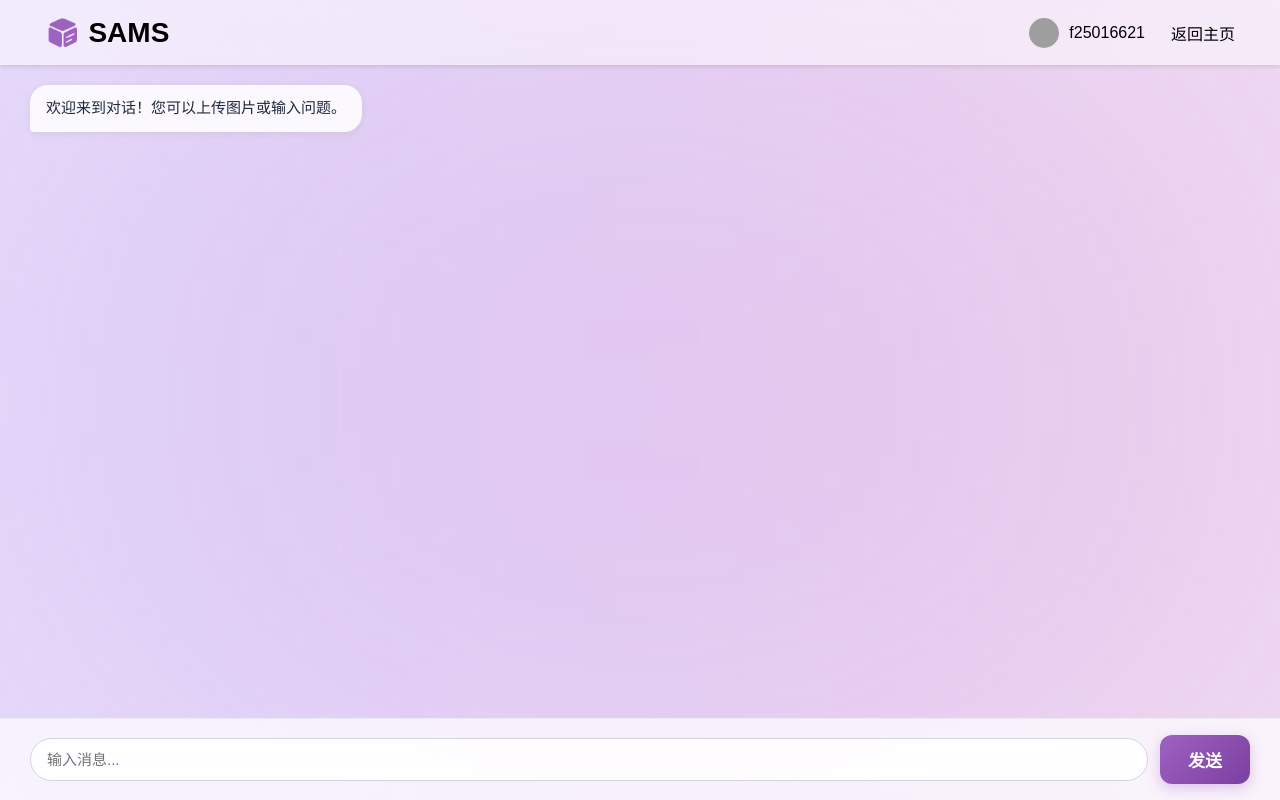
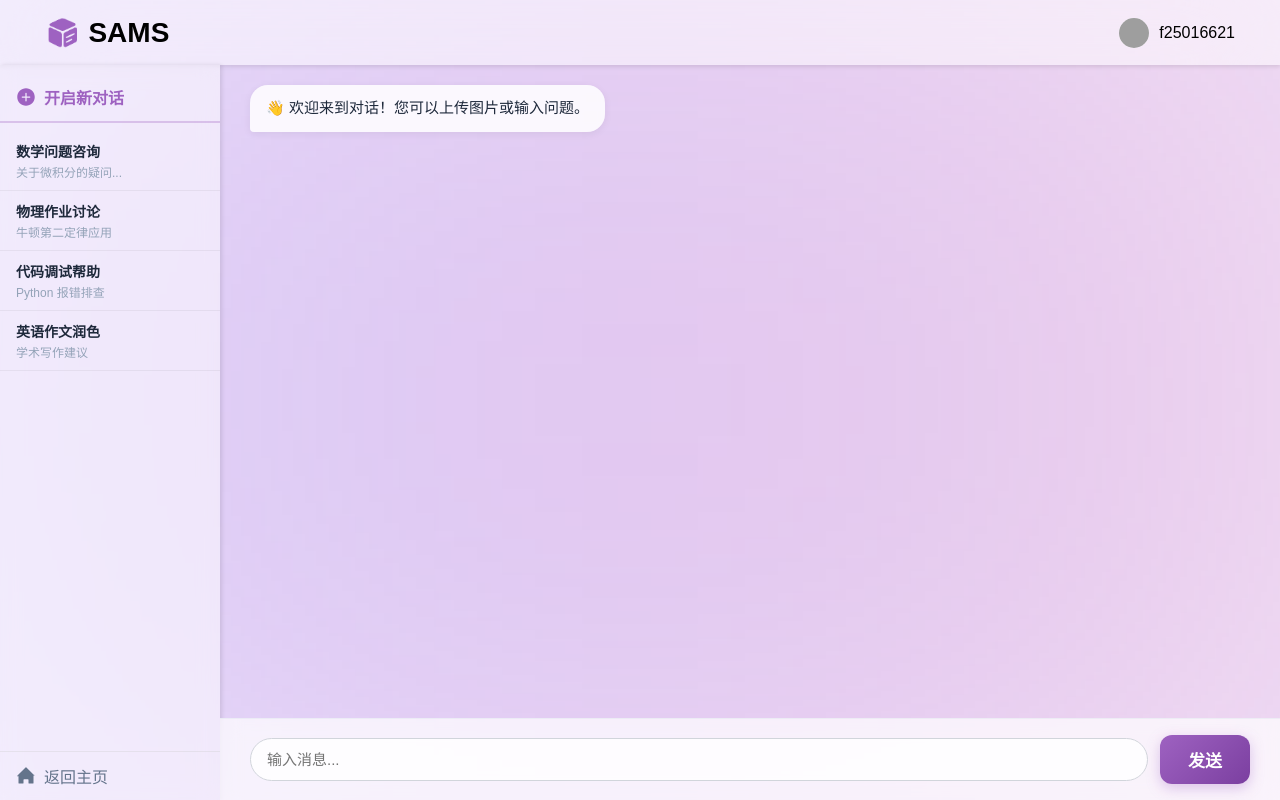
Before and after one commit to Billy216/IntelliLearn, a Flask app: page /chat in a window 1280 px wide. Run offline with Flask 3, Linux system fonts and the light colour scheme; a user stored in the database is signed in; grey boxes are pictures that could not be loaded.

Commit message:
新对话与历史对话

```diff
--- a/static/css/chat.css
+++ b/static/css/chat.css
@@ -1,9 +1,115 @@
-/* ===== 聊天容器 ===== */
+/* ===== 聊天布局容器 ===== */
+.chat-layout {
+    display: flex;
+    min-height: calc(100vh - 65px); /* 与 home 一致，减去顶部导航高度 */
+    width: 100%;
+}
+
+/* ===== 侧边栏 ===== */
+.chat-sidebar {
+    width: 220px;
+    min-width: 220px;
+    height: calc(100vh - 65px);
+    background-color: rgba(255, 255, 255, 0.5);
+    backdrop-filter: blur(10px);
+    box-shadow: 2px 0 4px rgba(0, 0, 0, 0.1);
+    overflow-y: auto;
+    display: flex;
+    flex-direction: column;
+    padding-top: 8px;
+    flex-shrink: 0;
+}
+
+/* 侧边栏公共条目样式 */
+.chat-sidebar-item {
+    padding: 12px 16px;
+    font-size: 16px;
+    border-bottom: 1px solid rgba(200, 200, 200, 0.3);
+    display: flex;
+    align-items: center;
+    cursor: pointer;
+    transition: background 0.25s, color 0.25s;
+    color: #333;
+    text-decoration: none;
+    background: transparent;
+    border: none;
+    width: 100%;
+    text-align: left;
+    font-family: inherit;
+}
+
+.chat-sidebar-item:hover {
+    background: rgba(158, 98, 193, 0.12);
+    color: #7c65dd;
+}
+
+/* “开启新对话”特殊样式 */
+.new-chat {
+    font-weight: 600;
+    color: #9e62c1;
+    border-bottom: 2px solid rgba(158, 98, 193, 0.3);
+    margin-bottom: 4px;
+}
+.new-chat:hover {
+    background: rgba(158, 98, 193, 0.15);
+    color: #7b3fa0;
+}
+
+/* 对话列表容器 */
+.chat-sidebar-list {
+    flex: 1;
+    overflow-y: auto;
+    padding: 4px 0;
+}
+
+/* 对话条目 */
+.conversation {
+    flex-direction: column;
+    align-items: flex-start;
+    padding: 10px 16px;
+    border-bottom: 1px solid rgba(0, 0, 0, 0.05);
+}
+.conversation .conv-title {
+    font-weight: 600;
+    font-size: 14px;
+    color: #1e293b;
+}
+.conversation .conv-preview {
+    font-size: 12px;
+    color: #94a3b8;
+    margin-top: 2px;
+    white-space: nowrap;
+    overflow: hidden;
+    text-overflow: ellipsis;
+    max-width: 100%;
+}
+.conversation:hover {
+    background: rgba(158, 98, 193, 0.08);
+}
+.conversation.active {
+    background: rgba(158, 98, 193, 0.15);
+    border-left: 3px solid #9e62c1;
+}
+
+/* 返回主页 */
+.back-home {
+    margin-top: auto;
+    border-top: 1px solid rgba(200, 200, 200, 0.3);
+    color: #64748b;
+    font-weight: 500;
+}
+.back-home:hover {
+    background: rgba(158, 98, 193, 0.1);
+    color: #9e62c1;
+}
+
+/* ===== 聊天容器（右侧） ===== */
 .chat-container {
+    flex: 1;
     display: flex;
     flex-direction: column;
     min-height: calc(100vh - 65px);
-    background: transparent; /* 让背景光晕透出 */
+    background: transparent;
     padding: 0;
 }
 
--- a/static/js/chat.js
+++ b/static/js/chat.js
@@ -1,13 +1,25 @@
 (function() {
     const urlParams = new URLSearchParams(window.location.search);
     const imageUrl = urlParams.get('img') || '';
+    const convId = urlParams.get('conv') || null;
 
     let messages = [];
+    let currentConversationId = convId ? parseInt(convId) : null; // 当前对话ID
+
     const container = document.getElementById('messagesContainer');
     const input = document.getElementById('messageInput');
     const sendBtn = document.getElementById('sendBtn');
+    const conversationListEl = document.getElementById('conversationList');
 
-    // 在聊天区添加一条消息
+    // ======================== 本地默认数据（接口未就绪时兜底） ========================
+    const FALLBACK_CONVERSATIONS = [
+        { id: 1, title: '数学问题咨询', preview: '关于微积分的疑问...', updated_at: '2026-08-10 14:32' },
+        { id: 2, title: '物理作业讨论', preview: '牛顿第二定律应用', updated_at: '2026-08-09 10:15' },
+        { id: 3, title: '代码调试帮助', preview: 'Python 报错排查', updated_at: '2026-08-08 22:01' },
+        { id: 4, title: '英语作文润色', preview: '学术写作建议', updated_at: '2026-08-07 09:43' }
+    ];
+
+    // ======================== 工具函数 ========================
     function addMessage(role, content, imgUrl = '') {
         const msgDiv = document.createElement('div');
         msgDiv.className = `message ${role}`;
@@ -29,7 +41,114 @@
         container.scrollTop = container.scrollHeight;
     }
 
-    // 发送消息（含自动和手动）
+    function showToast(msg) {
+        // 简单提示，可自行替换为好看的 toast
+        alert(msg);
+    }
+
+    // ======================== 接口1：获取对话列表（侧边栏渲染） ========================
+    function loadConversationList() {
+        fetch('/api/conversations', {
+            method: 'GET',
+            credentials: 'same-origin' // 携带 session cookie
+        })
+        .then(res => {
+            if (!res.ok) throw new Error('接口未就绪');
+            return res.json();
+        })
+        .then(data => {
+            if (data.success && data.data && data.data.length > 0) {
+                renderConversationList(data.data);
+            } else {
+                // 后端返回空列表，使用兜底数据
+                renderConversationList(FALLBACK_CONVERSATIONS);
+            }
+        })
+        .catch(() => {
+            // 接口报错（如404），使用兜底数据
+            renderConversationList(FALLBACK_CONVERSATIONS);
+        });
+    }
+
+    function renderConversationList(convs) {
+        conversationListEl.innerHTML = '';
+        convs.forEach(conv => {
+            const div = document.createElement('div');
+            div.className = 'chat-sidebar-item conversation';
+            div.dataset.id = conv.id;
+            // 高亮当前选中的对话
+            if (currentConversationId === conv.id) {
+                div.classList.add('active');
+            }
+            div.innerHTML = `
+                <span class="conv-title">${conv.title}</span>
+                <span class="conv-preview">${conv.preview || ''}</span>
+            `;
+            // 绑定点击事件（加载历史消息）
+            div.addEventListener('click', function() {
+                loadConversationDetail(conv.id);
+            });
+            conversationListEl.appendChild(div);
+        });
+    }
+
+    // ======================== 接口2：加载指定对话的历史消息 ========================
+    function loadConversationDetail(id) {
+        // 高亮切换
+        document.querySelectorAll('.conversation').forEach(el => el.classList.remove('active'));
+        const target = document.querySelector(`.conversation[data-id="${id}"]`);
+        if (target) target.classList.add('active');
+
+        currentConversationId = id;
+        // 更新 URL 参数（便于刷新保留状态）
+        if (window.history && window.history.pushState) {
+            const params = new URLSearchParams();
+            if (imageUrl) params.set('img', imageUrl);
+            params.set('conv', id);
+            window.history.pushState({}, '', window.location.pathname + '?' + params.toString());
+        }
+
+        // 清空当前消息区
+        container.innerHTML = '';
+        messages = [];
+
+        // 请求后端获取历史
+        fetch(`/api/conversations/${id}`, {
+            method: 'GET',
+            credentials: 'same-origin'
+        })
+        .then(res => {
+            if (!res.ok) throw new Error('接口未就绪');
+            return res.json();
+        })
+        .then(data => {
+            if (data.success && data.data && data.data.messages) {
+                const history = data.data.messages;
+                if (history.length === 0) {
+                    addMessage('assistant', '该对话暂无消息，开始提问吧！');
+                } else {
+                    history.forEach(msg => {
+                        addMessage(msg.role, msg.content);
+                        messages.push(msg); // 同步本地上下文
+                    });
+                }
+            } else {
+                // 接口返回空或格式不对，用演示数据占位
+                addMessage('assistant', `已加载对话 ID ${id}（演示数据，请后端实现接口后替换）`);
+                // 给两条模拟消息方便预览
+                addMessage('user', '你好，请问这道题怎么解？');
+                addMessage('assistant', '请把题目发给我看看～');
+            }
+        })
+        .catch(() => {
+            // 接口未实现，用模拟数据
+            addMessage('assistant', `已加载对话 ID ${id}（接口未实现，当前为本地演示数据）`);
+            addMessage('user', '示例问题：什么是人工智能？');
+            addMessage('assistant', '人工智能是研究、开发用于模拟、延伸和扩展人类智能的理论...');
+        });
+    }
+
+    // ======================== 接口3：发送消息（核心） ========================
     function sendMessage(text) {
         if (!text.trim() && !imageUrl) return;
         const userMsg = text.trim() || '请分析这张图片';
@@ -39,20 +158,36 @@
         sendBtn.disabled = true;
         sendBtn.textContent = '发送中...';
 
+        // 组装请求体，附带当前对话ID（若存在）
+        const payload = {
+            image_url: imageUrl || '',
+            messages: messages
+        };
+        if (currentConversationId) {
+            payload.conversation_id = currentConversationId;
+        }
+
         fetch('/api/chat', {
             method: 'POST',
             headers: { 'Content-Type': 'application/json' },
-            body: JSON.stringify({ image_url: imageUrl, messages: messages })
+            credentials: 'same-origin',
+            body: JSON.stringify(payload)
         })
         .then(res => res.json())
         .then(data => {
             sendBtn.disabled = false;
             sendBtn.textContent = '发送';
-            if (data.reply) {
+            if (data.success && data.reply) {
+                // 如果后端返回了新的 conversation_id，更新本地
+                if (data.conversation_id) {
+                    currentConversationId = data.conversation_id;
+                    // 同时刷新侧边栏列表（新对话会出现）
+                    loadConversationList();
+                }
                 messages.push({ role: 'assistant', content: data.reply });
                 addMessage('assistant', data.reply);
             } else {
-                addMessage('assistant', '抱歉，我没有收到回复。');
+                addMessage('assistant', data.message || '抱歉，我没有收到有效回复。');
             }
         })
         .catch(err => {
@@ -63,16 +198,48 @@
         });
     }
 
-    // 初始化
+    // ======================== 开启新对话 ========================
+    function startNewChat() {
+        messages = [];
+        container.innerHTML = '';
+        currentConversationId = null;
+        // 清除高亮
+        document.querySelectorAll('.conversation').forEach(el => el.classList.remove('active'));
+        // 清除 URL 中的 conv 参数
+        if (window.history && window.history.pushState) {
+            const params = new URLSearchParams();
+            if (imageUrl) params.set('img', imageUrl);
+            window.history.pushState({}, '', window.location.pathname + (params.toString() ? '?' + params.toString() : ''));
+        }
+        addMessage('assistant', '✨ 新对话已开启，请问有什么可以帮您？');
+    }
+
+    // ======================== 初始化 ========================
     function init() {
-        if (imageUrl) {
-            addMessage('assistant', '收到图片，正在分析...');
+        // 1. 加载对话列表
+        loadConversationList();
+
+        // 2. 根据 URL 参数决定初始内容
+        if (currentConversationId) {
+            // 有 conv 参数，加载指定对话
+            loadConversationDetail(currentConversationId);
+        } else if (imageUrl) {
+            // 有图片，自动分析
+            addMessage('assistant', '📷 收到图片，正在分析...');
             setTimeout(() => {
                 sendMessage('请分析这张图片');
             }, 300);
         } else {
-            addMessage('assistant', '欢迎来到对话！您可以上传图片或输入问题。');
+            // 默认欢迎
+            addMessage('assistant', '👋 欢迎来到对话！您可以上传图片或输入问题。');
         }
+
+        // 3. 绑定事件
+        document.getElementById('newChatBtn').addEventListener('click', startNewChat);
+
+        document.getElementById('backHomeBtn').addEventListener('click', function() {
+            window.location.href = '/home';
+        });
 
         sendBtn.addEventListener('click', function() {
             const text = input.value.trim();
@@ -89,5 +256,10 @@
         });
     }
 
-    init();
+    // 页面加载完成后初始化
+    if (document.readyState === 'loading') {
+        document.addEventListener('DOMContentLoaded', init);
+    } else {
+        init();
+    }
 })();
--- a/templates/chat.html
+++ b/templates/chat.html
@@ -10,7 +10,7 @@
 </head>
 <body>
     <div class="main">
-        <!-- 顶部导航（完全复用 home） -->
+        <!-- 顶部导航（与 home 一致，但去掉“返回主页”链接） -->
         <div class="top_nav">
             <a href="/home">
                 <div class="logo">
@@ -21,16 +21,57 @@
             <nav>
                 <img src="{{ avatar_path }}" alt="" class="img">
                 <a href="/user" class="nav-link">{{ username }}</a>
-                <a href="/home" class="nav-link" style="margin-left: 16px;">返回主页</a>
             </nav>
         </div>
 
-        <!-- 内容区域：无侧边栏，直接放置聊天组件 -->
-        <div class="container chat-container">
-            <div class="messages" id="messagesContainer"></div>
-            <div class="input-area">
-                <input type="text" id="messageInput" placeholder="输入消息..." />
-                <button id="sendBtn" class="btn-upload">发送</button>
+        <!-- 内容区域：侧边栏 + 聊天区 -->
+        <div class="container chat-layout">
+            <!-- 侧边栏 -->
+            <div class="chat-sidebar">
+                <!-- 开启新对话 -->
+                <div class="chat-sidebar-item new-chat" id="newChatBtn">
+                    <svg viewBox="0 0 1024 1024" width="20" height="20" style="margin-right: 8px; fill: currentColor;">
+                        <path d="M512 64C264.6 64 64 264.6 64 512s200.6 448 448 448 448-200.6 448-448S759.4 64 512 64z m192 480H544v160c0 17.7-14.3 32-32 32s-32-14.3-32-32V544H320c-17.7 0-32-14.3-32-32s14.3-32 32-32h160V320c0-17.7 14.3-32 32-32s32 14.3 32 32v160h160c17.7 0 32 14.3 32 32s-14.3 32-32 32z"/>
+                    </svg>
+                    开启新对话
+                </div>
+
+                <!-- 对话列表 -->
+                <div class="chat-sidebar-list" id="conversationList">
+                    <div class="chat-sidebar-item conversation" data-id="1">
+                        <span class="conv-title">数学问题咨询</span>
+                        <span class="conv-preview">关于微积分的疑问...</span>
+                    </div>
+                    <div class="chat-sidebar-item conversation" data-id="2">
+                        <span class="conv-title">物理作业讨论</span>
+                        <span class="conv-preview">牛顿第二定律应用</span>
+                    </div>
+                    <div class="chat-sidebar-item conversation" data-id="3">
+                        <span class="conv-title">代码调试帮助</span>
+                        <span class="conv-preview">Python 报错排查</span>
+                    </div>
+                    <div class="chat-sidebar-item conversation" data-id="4">
+                        <span class="conv-title">英语作文润色</span>
+                        <span class="conv-preview">学术写作建议</span>
+                    </div>
+                </div>
+
+                <!-- 返回主页 -->
+                <div class="chat-sidebar-item back-home" id="backHomeBtn">
+                    <svg viewBox="0 0 1024 1024" width="20" height="20" style="margin-right: 8px; fill: currentColor;">
+                        <path d="M946.56 480.768L533.248 70.656a32 32 0 0 0-44.928 0L75.776 480.768a32 32 0 0 0 44.928 44.928L128 477.44V864c0 17.664 14.336 32 32 32h192c17.664 0 32-14.336 32-32V704c0-17.664 14.336-32 32-32h192c17.664 0 32 14.336 32 32v160c0 17.664 14.336 32 32 32h192c17.664 0 32-14.336 32-32V477.44l7.232 7.232a32 32 0 0 0 44.928-44.928z"/>
+                    </svg>
+                    返回主页
+                </div>
+            </div>
+
+            <!-- 聊天区域 -->
+            <div class="chat-container">
+                <div class="messages" id="messagesContainer"></div>
+                <div class="input-area">
+                    <input type="text" id="messageInput" placeholder="输入消息..." />
+                    <button id="sendBtn" class="btn-upload">发送</button>
+                </div>
             </div>
         </div>
     </div>
```
Also changed, not shown: other parts of static/css/chat.css (+40 -6 lines), static/avatars/1786342697_logo.png (added), static/uploads/1786342673_userAvatar.png (added), static/uploads/1786342742_9d805cdf3f05e16410c13dabce93372.jpg (added), static/uploads/1786345144_9d805cdf3f05e16410c13dabce93372.jpg (added).
